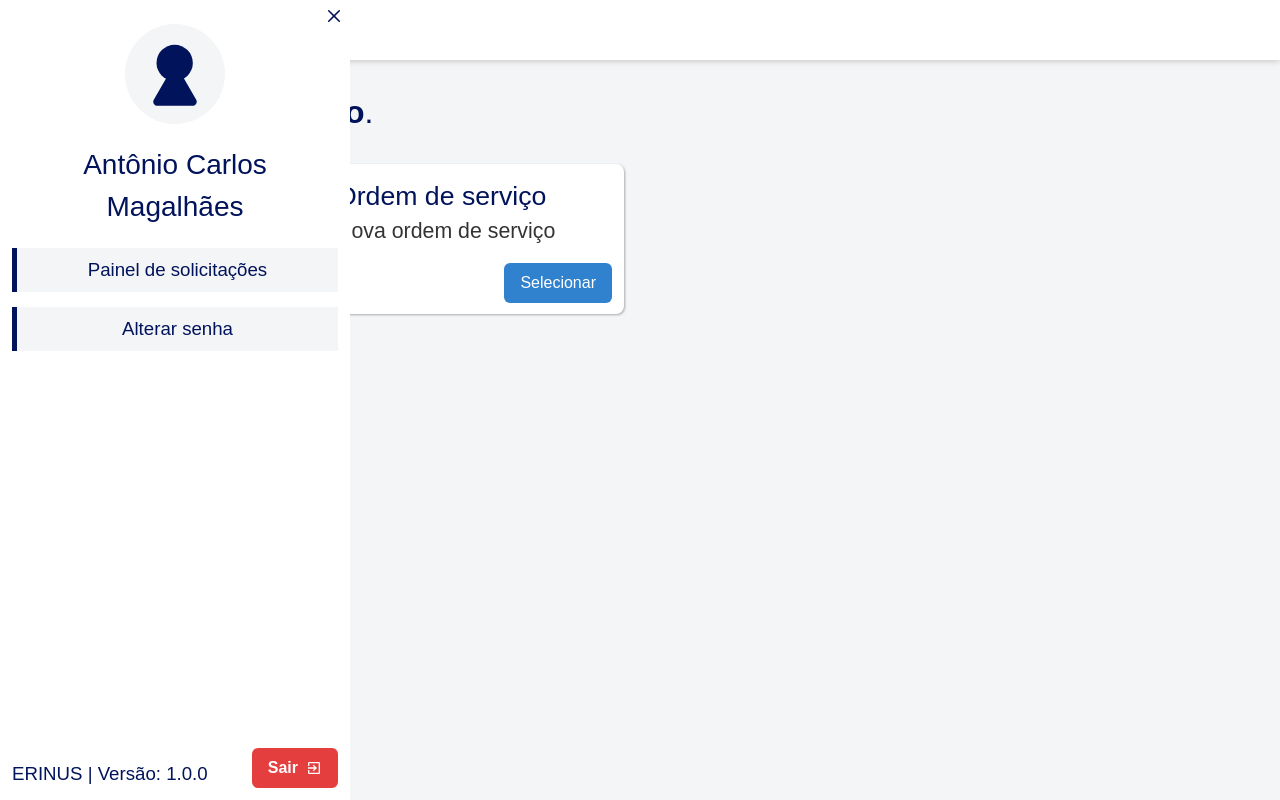
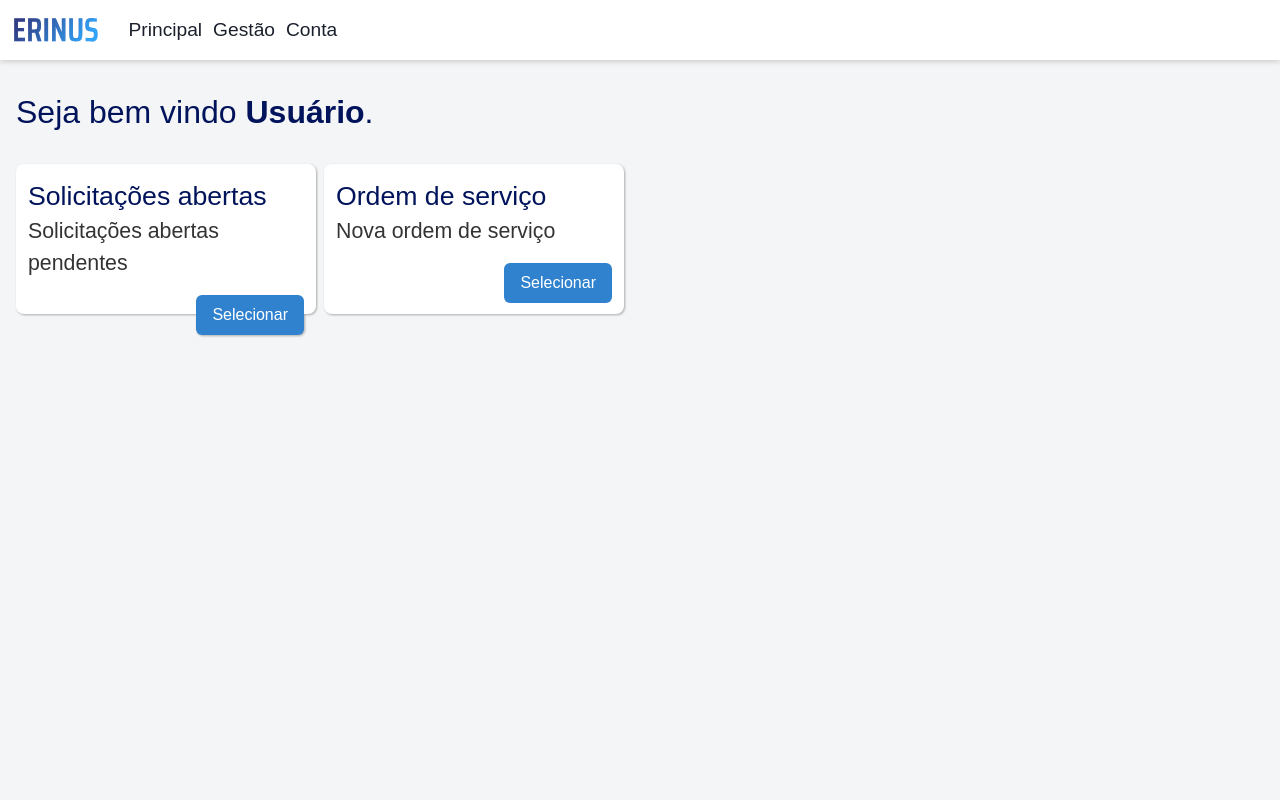
Before and after one commit to ws-T-ISS/erinus_os, a Next.js app: page / in a window 1280 px wide. Built offline with nearby package versions, Linux system fonts and the light colour scheme; a web font is replaced by a local one.

Commit message:
Alterado estado padrão

```diff
--- a/src/components/MenuSidebar.js
+++ b/src/components/MenuSidebar.js
@@ -5,7 +5,7 @@ import {Sidebar, AvatarWrapper, OperatorName, ListItems, ListOption, MenuFooter,
 import { useState } from 'react'
 
 const MenuSidebar = () => {
-    const [show, setShow] = useState(true)
+    const [show, setShow] = useState(false)
     const handleSwitch = () => {
         setShow(!show)
     }
```
